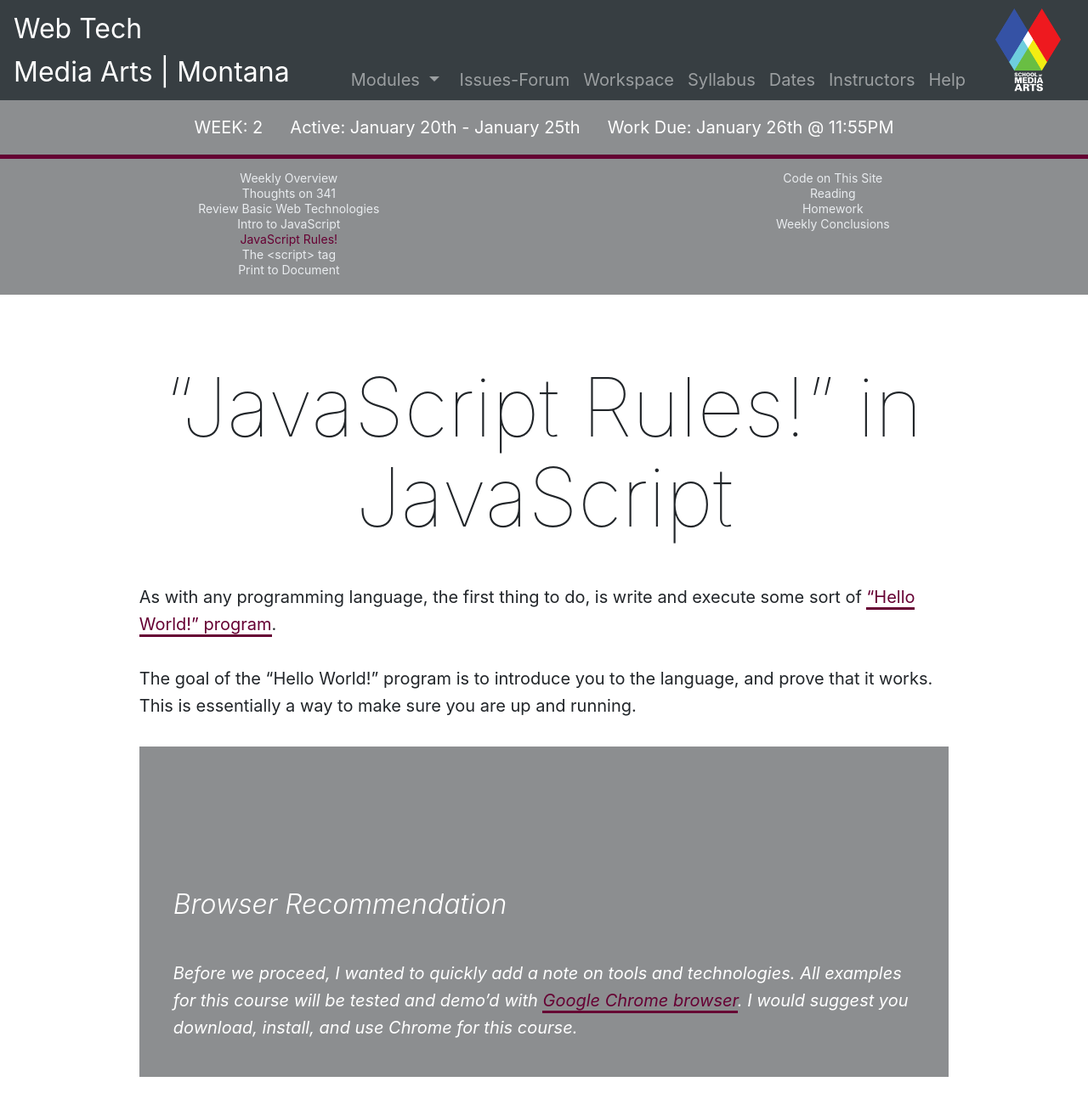
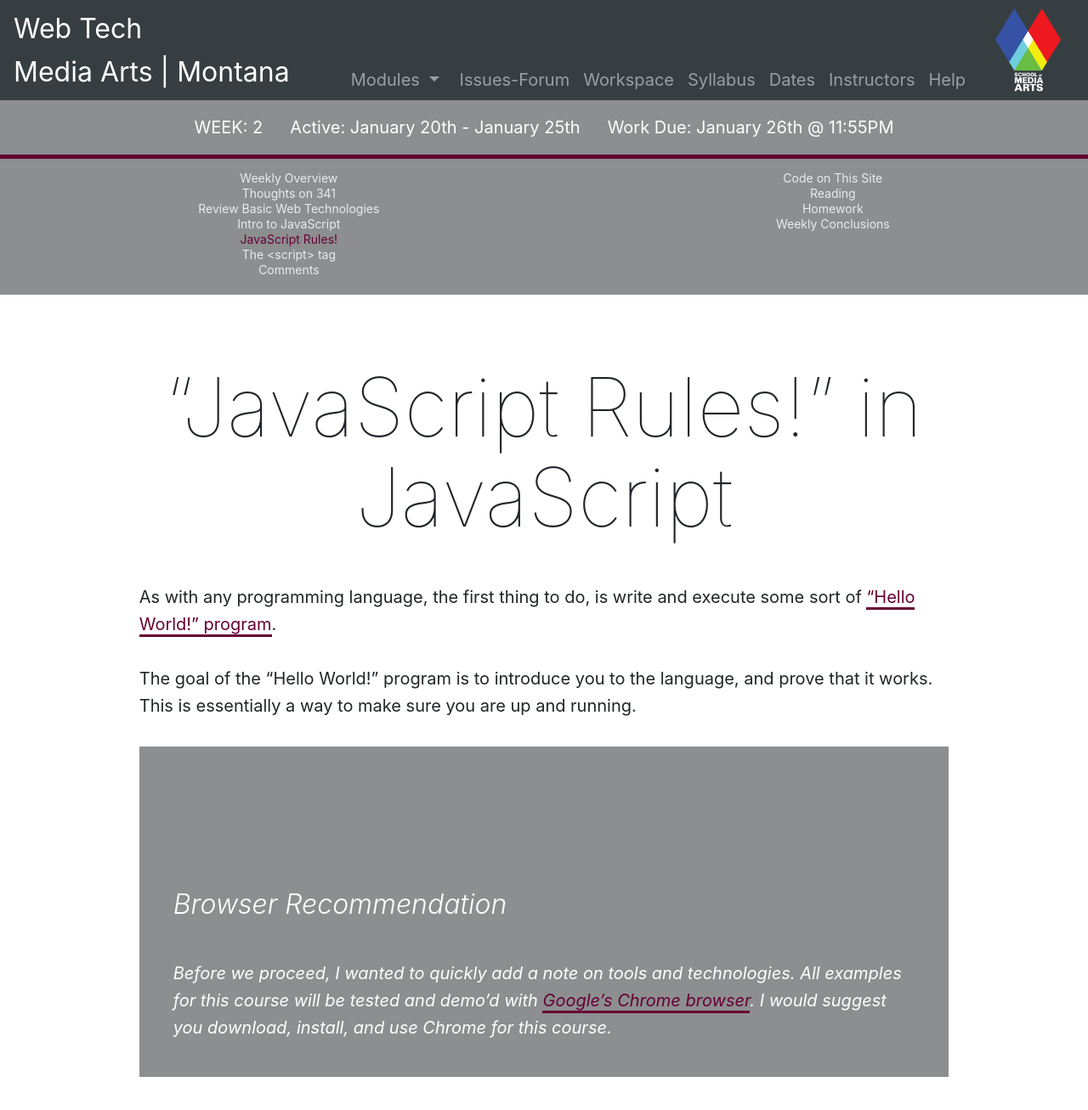
Before and after one commit to Montana-Media-Arts/441-web-tech-Spring2019-course, a Jekyll site: the page built from modules/week-2/_posts/2003-01-01-javascript-rules.md, in a window 1280 px wide and 1400 px high. Shown: the top 1307 px of the window at 85% size. Built offline with Jekyll 4.4.1, drawn with Linux system fonts in a browser that asks for light colours; nearby versions of some CDN libraries.

Commit message:
updated some text

```diff
--- a/modules/week-2/_posts/2003-01-01-javascript-rules.md
+++ b/modules/week-2/_posts/2003-01-01-javascript-rules.md
@@ -12,7 +12,7 @@ The goal of the "Hello World!" program is to introduce you to the language, and
 
 > #### Browser Recommendation
 >
-> Before we proceed, I wanted to quickly add a note on tools and technologies. All examples for this course will be tested and demo'd with [Google Chrome browser](https://www.google.com/chrome/). I would suggest you download, install, and use Chrome for this course.
+> Before we proceed, I wanted to quickly add a note on tools and technologies. All examples for this course will be tested and demo'd with [Google's Chrome browser](https://www.google.com/chrome/). I would suggest you download, install, and use Chrome for this course.
 
 ## A Series of Statements
 
--- a/modules/week-2/_posts/2005-01-01-comments.md
+++ b/modules/week-2/_posts/2005-01-01-comments.md
@@ -1,5 +1,5 @@
 ---
-title: Print to Document
+title: Comments
 module: 2
 jotted: true
 ---
```
